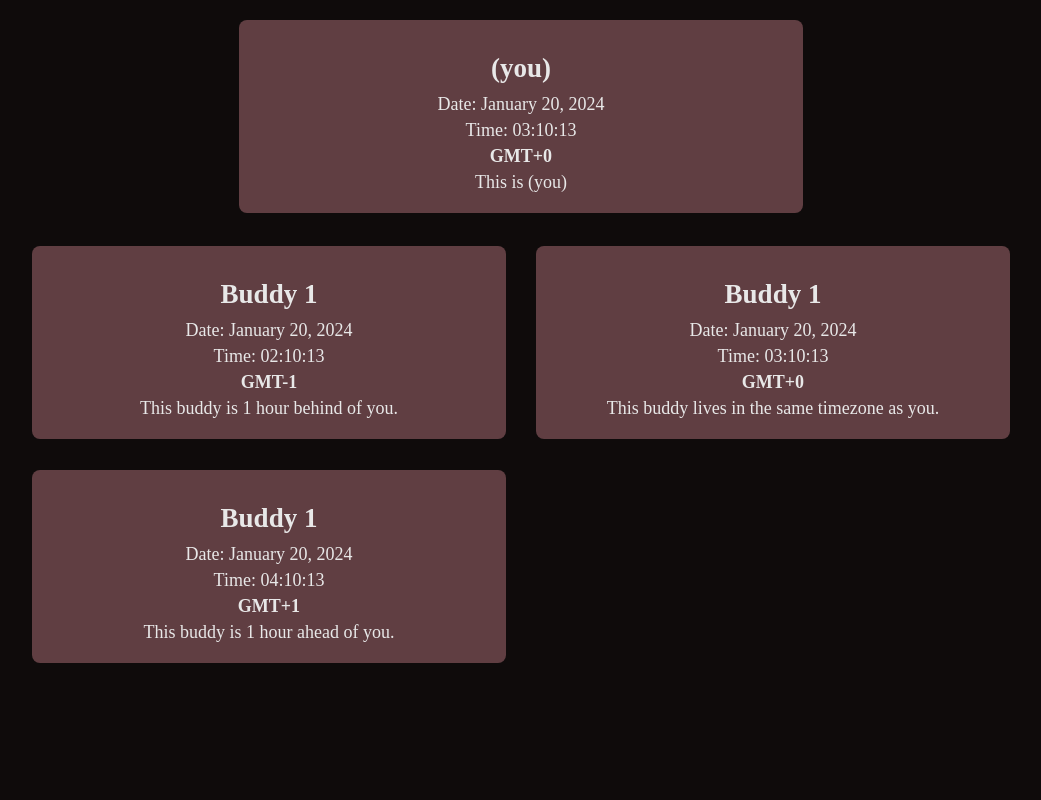
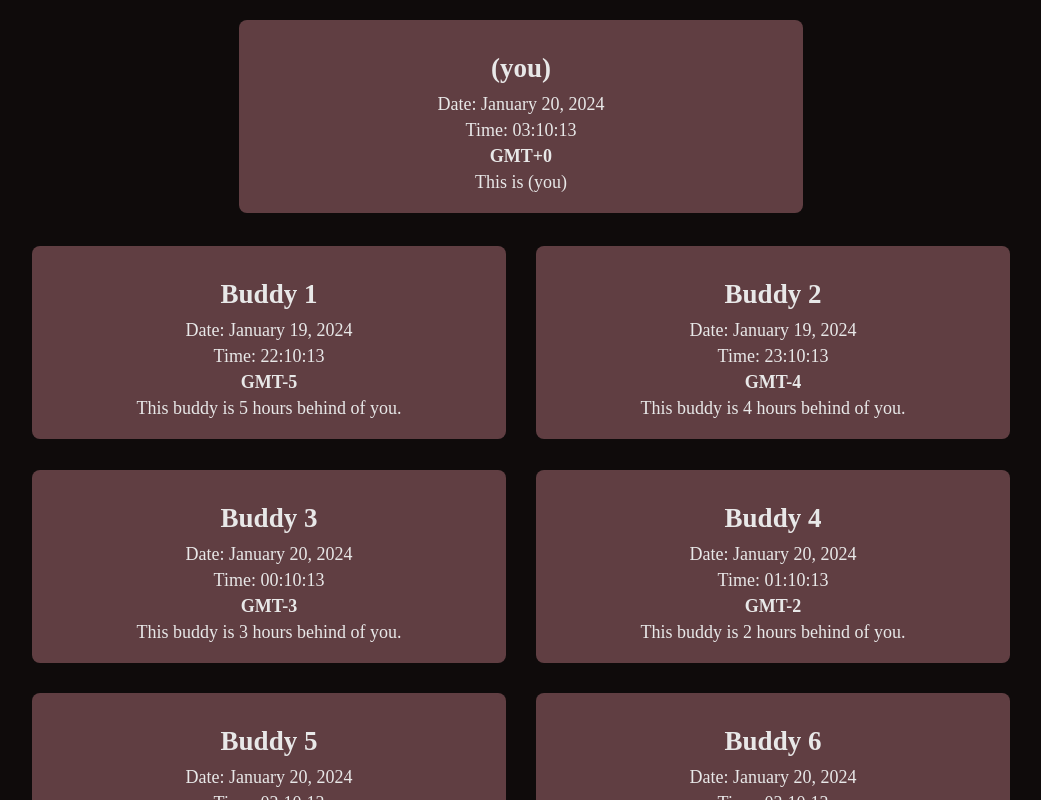
Before and after one commit to NecRaul/timezone-buddy, a Vue app: page /buddies in a window 1280 px wide. Shown: the top 800 px of the page, without its empty margins (119-1160 px from the left). Built offline with nearby package versions, Linux system fonts and the light colour scheme; no server answers.

Commit message:
v-for TimeAndDate

```diff
--- a/src/views/BuddiesView.vue
+++ b/src/views/BuddiesView.vue
@@ -9,9 +9,13 @@ const userTimezone = new Date().getTimezoneOffset() / -60
     <TimeAndDate :timezone="userTimezone" :is-user="true" name="(you)" />
   </div>
   <div class="buddy-container">
-    <TimeAndDate :timezone="-1" :userTimezone="userTimezone" name="Buddy 1" />
-    <TimeAndDate :timezone="0" :userTimezone="userTimezone" name="Buddy 1" />
-    <TimeAndDate :timezone="1" :userTimezone="userTimezone" name="Buddy 1" />
+    <TimeAndDate
+      v-for="timezone in Array.from({ length: 11 }, (_, index) => index - 5)"
+      :key="timezone"
+      :timezone="timezone"
+      :user-timezone="userTimezone"
+      :name="'Buddy ' + (timezone + 6)"
+    />
   </div>
 </template>
 
```
